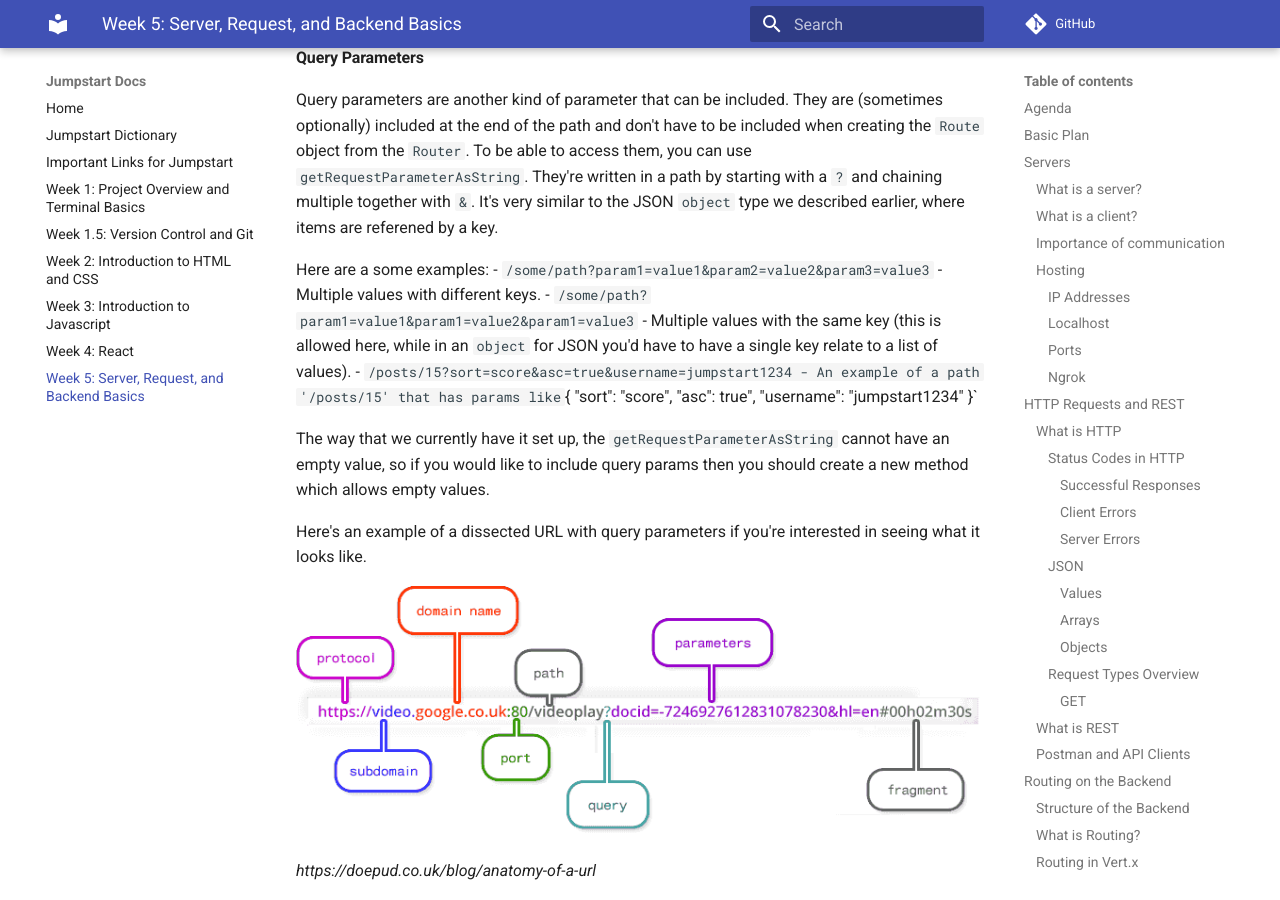
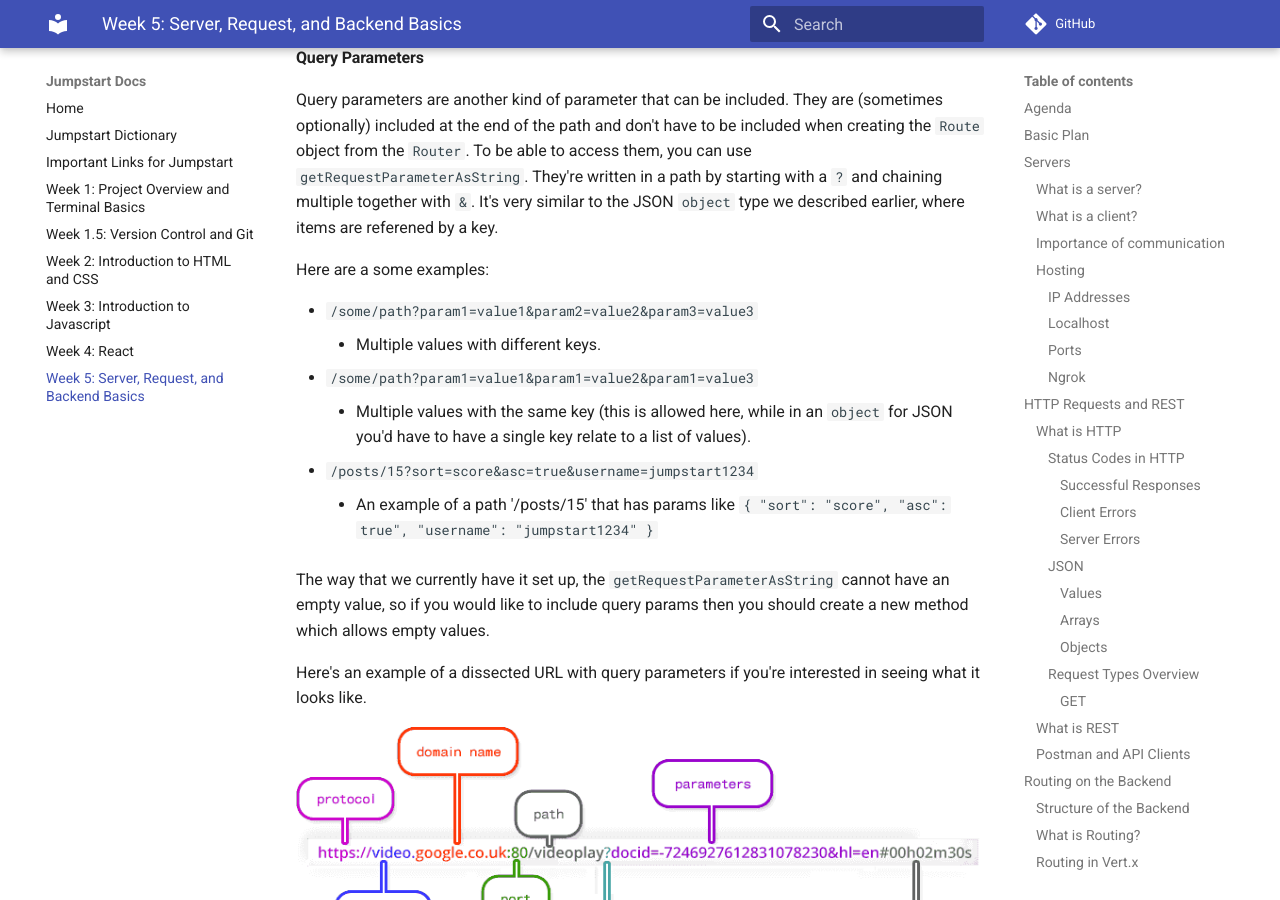
Before and after one commit to Code-4-Community/learning-resources, an MkDocs documentation site: the page built from docs/jumpstart/week-5.md, in a window 1280 px wide and 900 px high, scrolled down 17349 px. Built offline with MkDocs 1.6.1 and Material for MkDocs 9.7.7, drawn with Linux system fonts in a browser that asks for light colours; comment, search, counter and statistics services are not loaded.

Commit message:
Fix bullet formatting on query params

```diff
--- a/docs/jumpstart/week-5.md
+++ b/docs/jumpstart/week-5.md
@@ -658,12 +658,13 @@
 together with `&`. It's very similar to the JSON `object` type we described earlier, where items are referened by a key.
 
 Here are a some examples:
+
 - `/some/path?param1=value1&param2=value2&param3=value3`
     - Multiple values with different keys.
 - `/some/path?param1=value1&param1=value2&param1=value3`
     - Multiple values with the same key (this is allowed here, while in an `object` for JSON you'd have to have a
     single key relate to a list of values).
-- `/posts/15?sort=score&asc=true&username=jumpstart1234
+- `/posts/15?sort=score&asc=true&username=jumpstart1234`
     - An example of a path '/posts/15' that has params like `{ "sort": "score", "asc": true", "username": "jumpstart1234" }`
 
 The way
```
